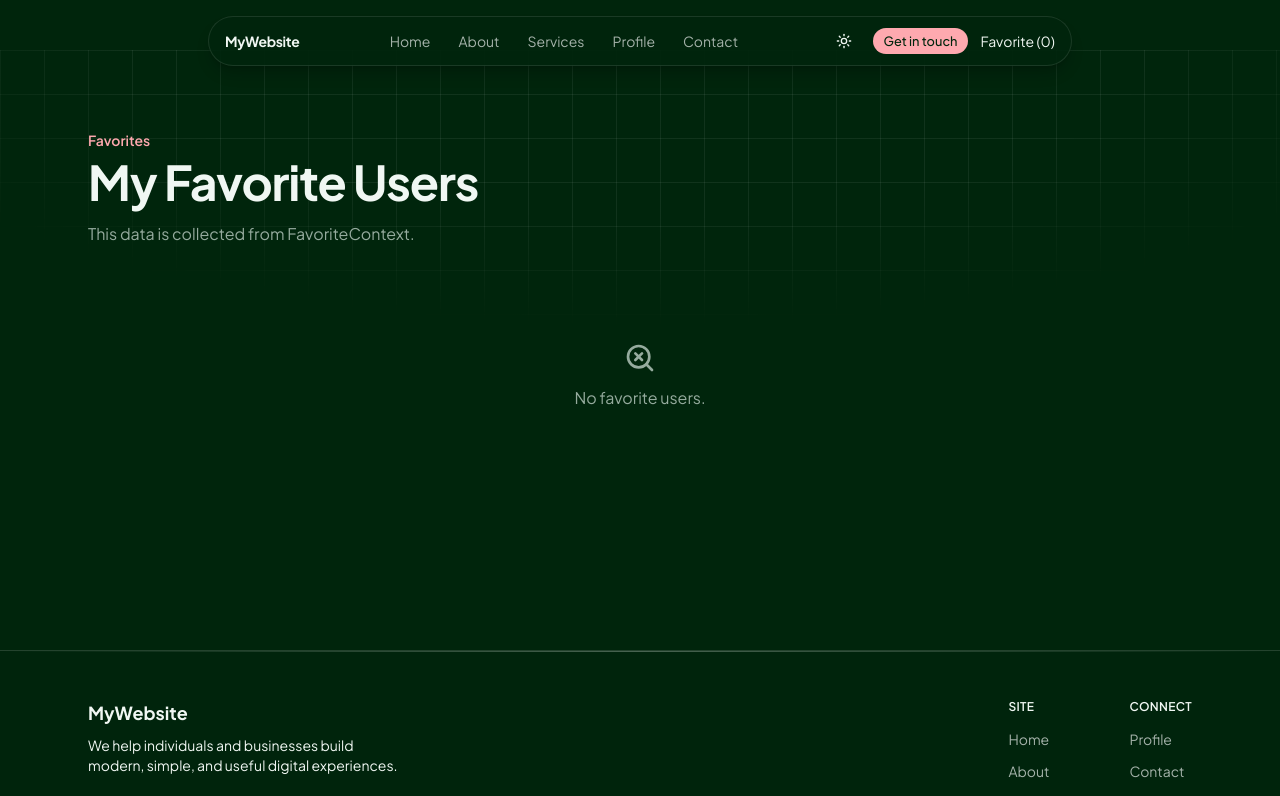
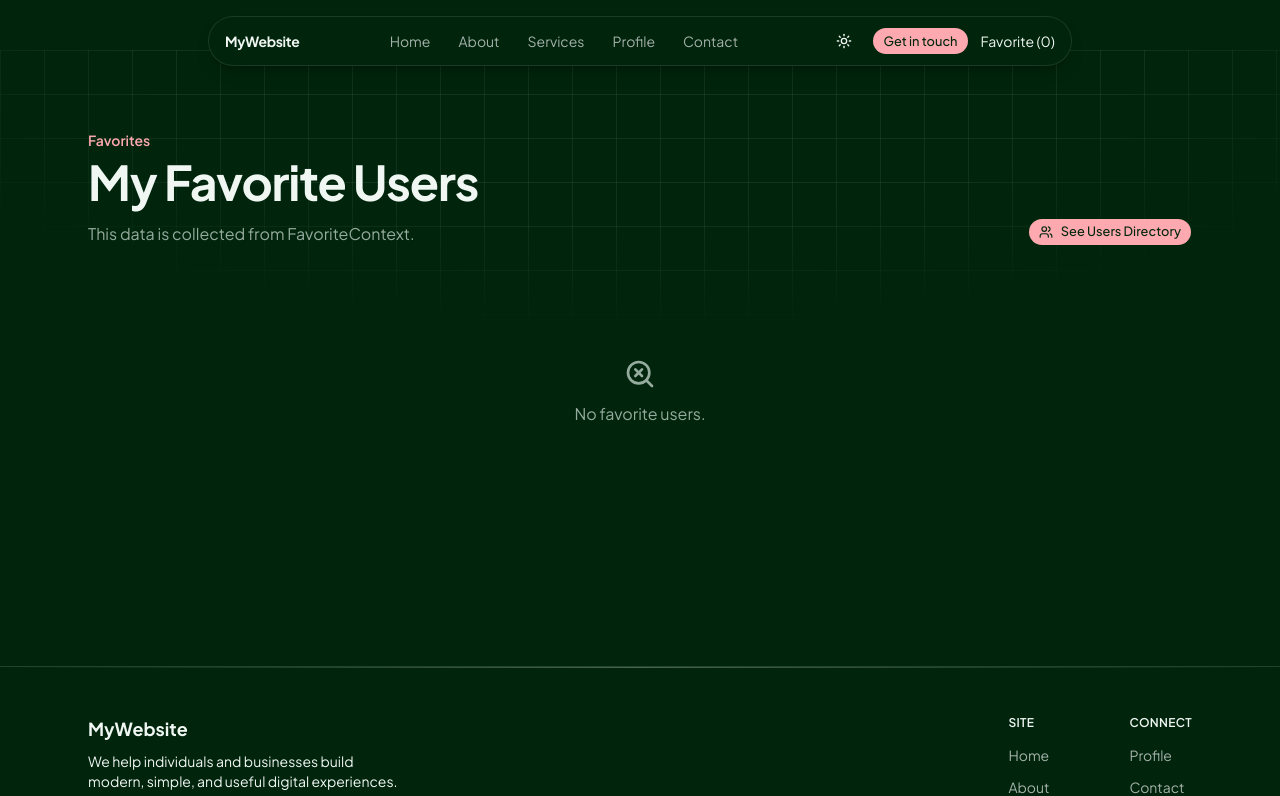
Before and after one commit to JessicaLevi/belajar-nextjs-companyprofile, a Next.js app: page /favorites in a window 1280 px wide. Shown: the top 796 px of the page. Built offline with nearby package versions, Linux system fonts and the light colour scheme.

Commit message:
feat: refactor FavoritesPage layout; enhance styling and add Users directory link

```diff
--- a/app/favorites/page.js
+++ b/app/favorites/page.js
@@ -1,7 +1,10 @@
 "use client";
 import { useFavorites } from "@/context/FavoriteContext";
 import UserCard from "@/components/UserCard";
-import { SearchX } from "lucide-react";
+import { buttonVariants } from "@/components/ui/button";
+import { cn } from "@/lib/utils";
+import Link from "next/link";
+import { SearchX, Users } from "lucide-react";
 
 export default function FavoritesPage() {
   const { favorites } = useFavorites();
@@ -11,6 +14,7 @@ export default function FavoritesPage() {
       <div className="bg-grid bg-radial-fade absolute inset-0 -z-10" />
 
       <div className="mx-auto max-w-6xl px-6 py-20">
+        <div className="flex flex-col md:flex-row md:items-end md:justify-between gap-6">
           <div className="max-w-2xl">
             <p className="text-sm font-semibold text-primary">Favorites</p>
             <h1 className="mt-2 text-4xl font-bold tracking-tight md:text-5xl">
@@ -21,7 +25,19 @@ export default function FavoritesPage() {
             </p>
           </div>
 
-        <div className="mt-8 grid gap-6 md:grid-cols-2 lg:grid-cols-3">
+          <Link
+            href="/users"
+            className={cn(
+              buttonVariants({ size: "sm" }),
+              "hidden rounded-full sm:inline-flex items-center gap-2 shrink-0",
+            )}
+          >
+            <Users className="h-4 w-4" />
+            See Users Directory
+          </Link>
+        </div>
+
+        <div className="mt-12 grid gap-6 md:grid-cols-2 lg:grid-cols-3">
           {favorites.length > 0 ? (
             favorites.map((user) => <UserCard key={user.id} user={user} />)
           ) : (
```
Lines whose indentation alone changed are shown as unchanged.
